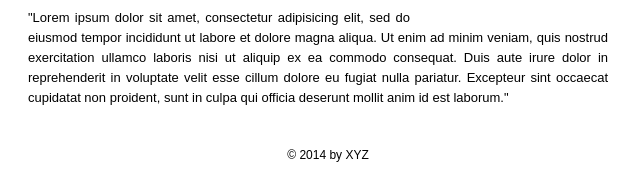
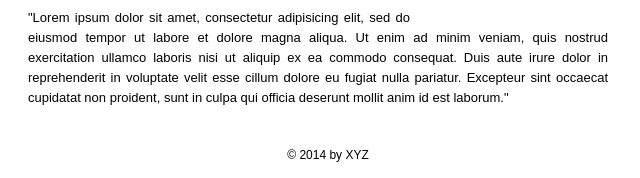
Before and after one commit to Vaibhav-52/Learning, a plain HTML site: page about.html in a window 1280 px wide. Shown: the part 410-588 px from the top of the page, 312-952 px from the left. Drawn offline with Linux system fonts and the light colour scheme.

Commit message:
all list

```diff
--- a/about.html
+++ b/about.html
@@ -42,7 +42,7 @@
 <img class="fltr" src="images/about.png"  />
 <h1>About Us</h1>
 <p>"Lorem ipsum dolor sit amet, consectetur adipisicing elit, sed do eiusmod tempor incididunt ut labore et dolore magna aliqua. Ut enim ad minim veniam, quis nostrud exercitation ullamco laboris nisi ut aliquip ex ea commodo consequat. Duis aute irure dolor in reprehenderit in voluptate velit esse cillum dolore eu fugiat nulla pariatur. Excepteur sint occaecat cupidatat non proident, sunt in culpa qui officia deserunt mollit anim id est laborum."</p>
-<p>"Lorem ipsum dolor sit amet, consectetur adipisicing elit, sed do eiusmod tempor incididunt ut labore et dolore magna aliqua. Ut enim ad minim veniam, quis nostrud exercitation ullamco laboris nisi ut aliquip ex ea commodo consequat. Duis aute irure dolor in reprehenderit in voluptate velit esse cillum dolore eu fugiat nulla pariatur. Excepteur sint occaecat cupidatat non proident, sunt in culpa qui officia deserunt mollit anim id est laborum."</p>
+<p>"Lorem ipsum dolor sit amet, consectetur adipisicing elit, sed do eiusmod tempor  ut labore et dolore magna aliqua. Ut enim ad minim veniam, quis nostrud exercitation ullamco laboris nisi ut aliquip ex ea commodo consequat. Duis aute irure dolor in reprehenderit in voluptate velit esse cillum dolore eu fugiat nulla pariatur. Excepteur sint occaecat cupidatat non proident, sunt in culpa qui officia deserunt mollit anim id est laborum."</p>
 
 
 
```
Also changed, not shown: index.html (+2 -3 lines).
